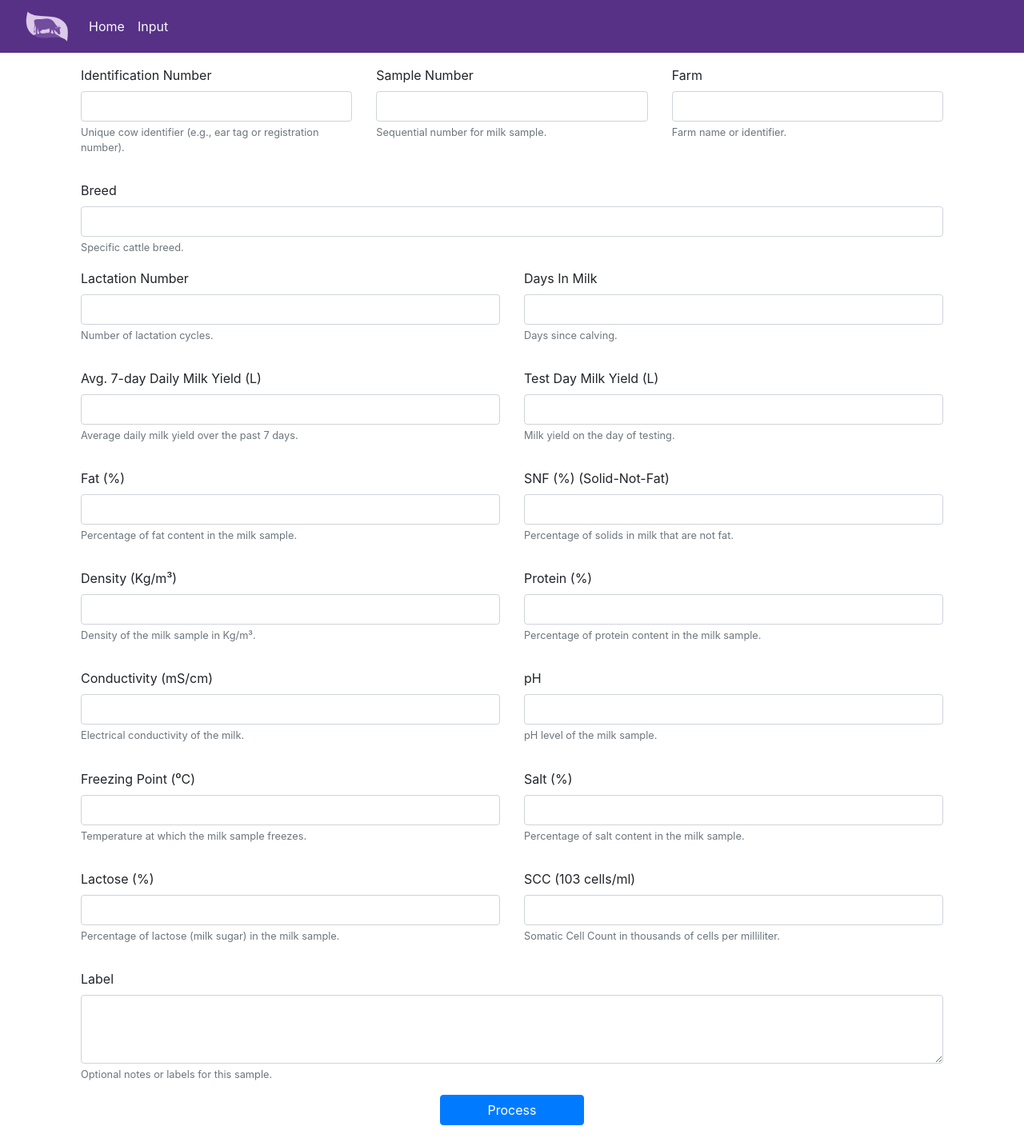
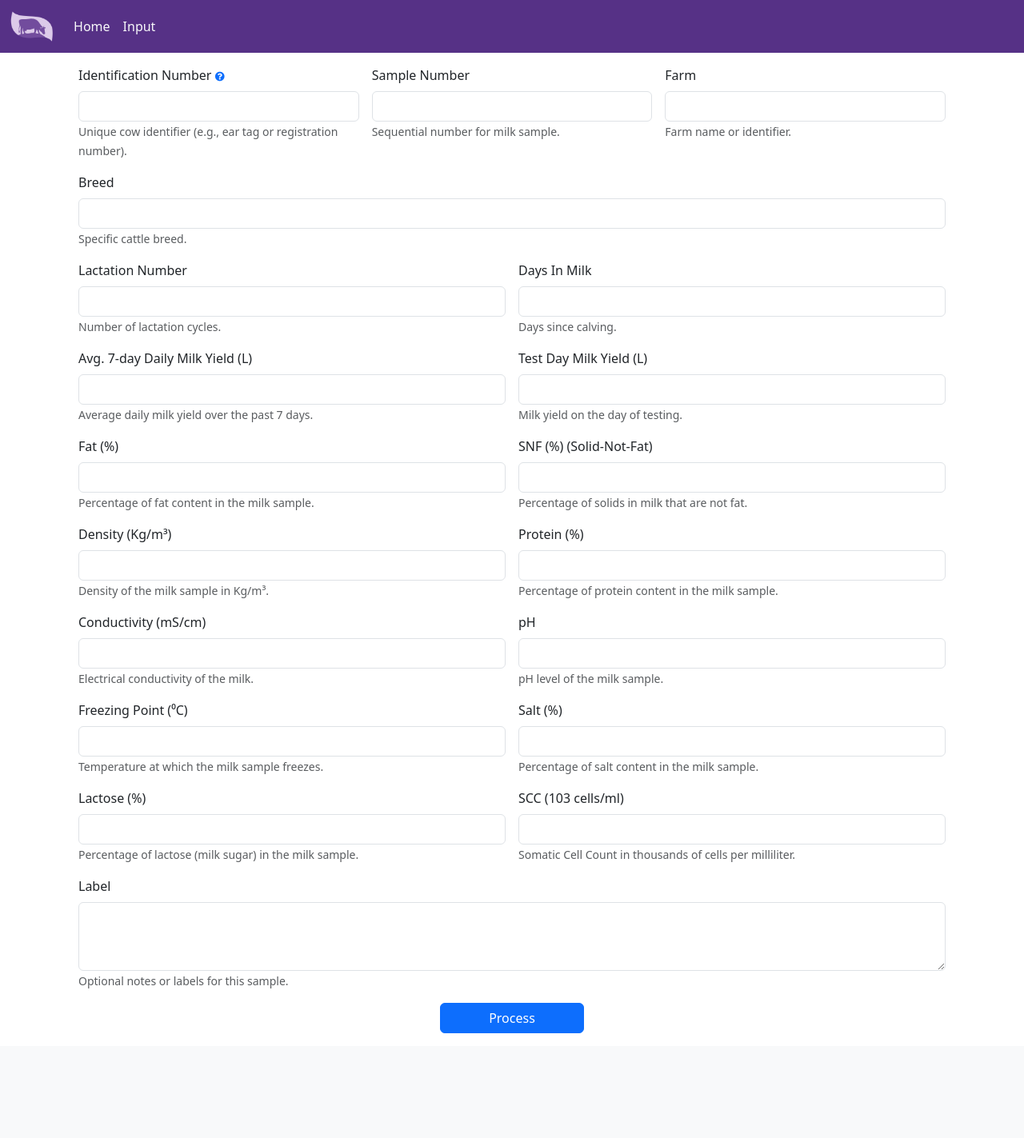
Before and after one commit to cepdnaclk/e19-co227-subclinical-mastitis-prediction-gui, a Django app: page /data/ in a window 1280 px wide. Shown: the whole page at 80% size. After the commit the page ends 1292 px from the top, so only its background shows below. Run offline with Django 4.2, Linux system fonts and the light colour scheme; some libraries are stand-ins or nearby versions.

Commit message:
Finalized base.html

```diff
--- a/scmpgui/dataform/templates/dataform/main.html
+++ b/scmpgui/dataform/templates/dataform/main.html
@@ -1,4 +1,24 @@
 {% extends "base.html" %}
+
+{% block load_plugin %}
+<link rel="stylesheet" href="https://use.fontawesome.com/releases/v5.1.1/css/all.css" integrity="sha384-O8whS3fhG2OnA5Kas0Y9l3cfpmYjapjI0E4theH4iuMD+pLhbf6JI0jIMfYcK3yZ" crossorigin="anonymous">
+{% endblock load_plugin %}
+
+{% block style_content %}
+        .popover {
+            --bs-popover-max-width: 200px;
+            --bs-popover-border-color: violet;
+            --bs-popover-header-bg: violet;
+            --bs-popover-header-color: white;
+            --bs-popover-body-padding-x: 1rem;
+            --bs-popover-body-padding-y: .5rem;
+        }
+
+        a{
+          text-decoration: none;
+        }
+{% endblock style_content %}
+
 
 {% block page_content %}
 
@@ -10,6 +30,7 @@
             <div class="form-group col-md-4">
                 <div class="mb-3">
                     <label for="id_num" class="form-label">Identification Number</label>
+                    <a tabindex="0" class="fas fa-question-circle fa-xs" role="button" data-bs-toggle="popover" data-bs-trigger="focus" data-bs-content="And here's some amazing content. It's very engaging. Right?"></a>
                     <input type="text" class="form-control" name="id_num" id="id_num" aria-describedby="id_num_help" placeholder="" required>
                     <small id="id_num_help" class="form-text text-muted">Unique cow identifier (e.g., ear tag or registration number).</small>
                 </div>
@@ -73,7 +94,7 @@
             <div class="form-group col-md-6">
                 <div class="mb-3">
                     <label for="avg_daily_milk_yield" class="form-label">Avg. 7-day Daily Milk Yield (L)</label>
-                    <input type="number" class="form-control" name="avg_daily_milk_yield" id="avg_daily_milk_yield" aria-describedby="avg_daily_milk_yield_help" placeholder="" step="0.01" required>
+                    <input type="number" class="form-control" name="avg_daily_milk_yield" id="avg_daily_milk_yield" aria-describedby="avg_daily_milk_yield_help" placeholder="" step="0.01" min="0" max="10" required>
                     <small id="avg_daily_milk_yield_help" class="form-text text-muted">Average daily milk yield over the past 7 days.</small>
                 </div>
             </div>
@@ -212,6 +233,12 @@
 </div>
 
 <script>
+    const popoverTriggerList = document.querySelectorAll('[data-bs-toggle="popover"]')
+    const popoverList = [...popoverTriggerList].map(popoverTriggerEl => new bootstrap.Popover(popoverTriggerEl))
+    const popover = new bootstrap.Popover('.popover-dismiss', {
+        trigger: 'focus'
+    })
+
     // Example starter JavaScript for disabling form submissions if there are invalid fields
     (function() {
         'use strict';
--- a/scmpgui/templates/base.html
+++ b/scmpgui/templates/base.html
@@ -9,15 +9,27 @@
     <meta name="viewport" content="width=device-width, initial-scale=1, shrink-to-fit=no">
 
     <!-- Bootstrap CSS -->
-    <link rel="stylesheet" href="https://cdn.jsdelivr.net/npm/bootstrap@4.1.3/dist/css/bootstrap.min.css" integrity="sha384-MCw98/SFnGE8fJT3GXwEOngsV7Zt27NXFoaoApmYm81iuXoPkFOJwJ8ERdknLPMO" crossorigin="anonymous">
+    <link href="https://cdn.jsdelivr.net/npm/bootstrap@5.3.2/dist/css/bootstrap.min.css" rel="stylesheet">
+    <script src="https://cdn.jsdelivr.net/npm/bootstrap@5.3.2/dist/js/bootstrap.bundle.min.js"></script>
+    <script src="https://ajax.googleapis.com/ajax/libs/jquery/3.7.1/jquery.min.js"></script>
     {% load static %}
     <link rel="shortcut icon" href="{% static 'images/logo.png' %}" type="image/x-icon">
+
+    {% block load_plugin %}
+        {% comment %} ? Load any extra js or css here {% endcomment %}
+    {% endblock load_plugin %}
 
     <title>{% block title %}SCMPGUI{% endblock title %}</title>
 </head>
 
 <body>
+    <style>
+    {% block style_content %}
+        {% comment %} ? Any custom styling goes here {% endcomment %}
+    {% endblock style_content %}
+    </style>
 
+    {% block nav_content %}
     <nav class="navbar navbar-expand-lg navbar-light" style="background-color: #563186;">
         <div class="container-fluid">
             <a href="#" class="navbar-brand">
@@ -31,21 +43,19 @@
                     <a href="{% url "home" %}" class="nav-item nav-link active text-light">Home</a>
                     <a href="{% url "dataform" %}" class="nav-item nav-link text-light">Input</a>
                 </div>
-                {% comment %} <div class="navbar-nav ms-auto"> {% endcomment %}
-                    {% comment %} <a href="#" class="nav-item nav-link">Login</a> {% endcomment %}
-                {% comment %} </div> {% endcomment %}
             </div>
         </div>
     </nav>
+    {% endblock nav_content %}
+
+    {% block outside_content %}
+        {% comment %} ? Any content that should span whole page goes here. {% endcomment %}
+    {% endblock outside_content %}
 
     <div class="container p-3">
         {% block page_content %}{% endblock page_content %}
     </div>
 
-    <!-- jQuery first, then Popper.js, then Bootstrap JS -->
-    <script src="https://code.jquery.com/jquery-3.3.1.slim.min.js" integrity="sha384-q8i/X+965DzO0rT7abK41JStQIAqVgRVzpbzo5smXKp4YfRvH+8abtTE1Pi6jizo" crossorigin="anonymous"></script>
-    <script src="https://cdn.jsdelivr.net/npm/popper.js@1.14.3/dist/umd/popper.min.js" integrity="sha384-ZMP7rVo3mIykV+2+9J3UJ46jBk0WLaUAdn689aCwoqbBJiSnjAK/l8WvCWPIPm49" crossorigin="anonymous"></script>
-    <script src="https://cdn.jsdelivr.net/npm/bootstrap@4.1.3/dist/js/bootstrap.min.js" integrity="sha384-ChfqqxuZUCnJSK3+MXmPNIyE6ZbWh2IMqE241rYiqJxyMiZ6OW/JmZQ5stwEULTy" crossorigin="anonymous"></script>
 </body>
 
 </html>
```
